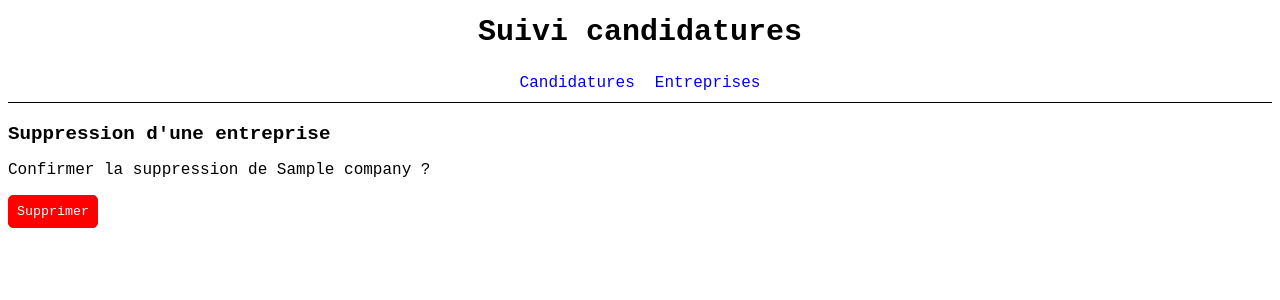
After one commit to GDami/SuiviCandidatures, a Django app: page /companies/1/delete in a window 1280 px wide. The commit adds this page. Shown: the top 300 px of the page. Run offline with Django 5.2, Linux system fonts and the light colour scheme; tables that the repository leaves empty hold one stand-in row (values such as "Sample post").

Commit message:
added buttons and pages to for deleting applications and companies

```diff
--- a/suivi_candidatures/findjob/static/findjob/styles.css
+++ b/suivi_candidatures/findjob/static/findjob/styles.css
@@ -41,18 +41,25 @@ h1 {
     text-decoration: none;
     border-radius: 5px;
     padding:8px;
+    cursor: pointer;
 }
 
 .export_button {
     color:white;
     background-color: #1E90FF;
-    border: solid 1px ##1E90FF;
+    border: solid 1px #1E90FF;
 }
 
 .add_button {
     color:white;
     background-color: #689f38;
     border: solid 1px #689f38;
+}
+
+.delete_button {
+    color:white;
+    background-color: red;
+    border: solid 1px red;
 }
 
 .filter_button {
--- a/suivi_candidatures/findjob/templates/findjob/application_add.html
+++ b/suivi_candidatures/findjob/templates/findjob/application_add.html
@@ -2,7 +2,7 @@
 
 {% block content %}
 
-<h1>Nouvelle candidature<h1>
+<h1>Nouvelle candidature</h1>
 
 <form action="" method="post" novalidate>
     {%csrf_token%}
--- a/suivi_candidatures/findjob/templates/findjob/application_detail.html
+++ b/suivi_candidatures/findjob/templates/findjob/application_detail.html
@@ -31,5 +31,8 @@
         {% endif %}</li>
 
     <li><a target="_blank" href="{{application.link}}">Lien</a></li>
+</ul>
+
+<a class="delete_button button" href="{% url 'application-delete' application.id %}">Supprimer</a>
 
 {% endblock %}
--- /dev/null
+++ b/suivi_candidatures/findjob/templates/findjob/company_delete.html
@@ -0,0 +1,14 @@
+{% extends 'findjob/base.html' %}
+
+{% block content %}
+
+<h1>Suppression d'une entreprise</h1>
+
+
+<form action="" method="post" novalidate>
+    {%csrf_token%}
+    <p>Confirmer la suppression de {{company.name}} ?</p>
+    <input class="delete_button button" type="submit" value="Supprimer">
+</form>
+
+{% endblock %}
--- a/suivi_candidatures/findjob/templates/findjob/company_detail.html
+++ b/suivi_candidatures/findjob/templates/findjob/company_detail.html
@@ -2,7 +2,9 @@
 
 {% block content %}
 
-<h1>{{company.name}}<h1>
+<h1>{{company.name}}</h1>
+
+<a class="delete_button button" href="{% url 'company-delete' company.id %}">Supprimer</a>
 
 <h2>Candidatures liées :</h2>
 <ul>
--- a/suivi_candidatures/findjob/views.py
+++ b/suivi_candidatures/findjob/views.py
@@ -68,11 +68,14 @@ def application_add(request):
 
 def application_delete(request, id):
     application = get_object_or_404(Application, id=id)
-
-    return render(request,
-                  'findjob/application_delete',
-                  {'application':application}
-                  )
+    if request.method == 'GET':
+        return render(request,
+                    'findjob/application_delete.html',
+                    {'application':application}
+                    )
+    elif request.method == 'POST':
+        application.delete()
+        return redirect('application-list')
 
 def application_accepted(request, id):
     application = get_object_or_404(Application, id=id)
@@ -149,6 +152,17 @@ def company_add(request):
                   {'form':form}
                   )
 
+def company_delete(request, id):
+    company = get_object_or_404(Company, id=id)
+    if request.method == 'GET':
+        return render(request,
+                    'findjob/company_delete.html',
+                    {'company':company}
+                    )
+    elif request.method == 'POST':
+        company.delete()
+        return redirect('company-list')
+
 def callback_add(request, id):
     application = get_object_or_404(Application, id=id)
 
--- a/suivi_candidatures/suivi_candidatures/urls.py
+++ b/suivi_candidatures/suivi_candidatures/urls.py
@@ -30,6 +30,7 @@ urlpatterns = [
     path('applications/export-csv/', views.application_export_csv, name='application-export-csv'),
     path('companies/', views.company_list, name='company-list'),
     path('companies/<int:id>/', views.company_detail, name='company-detail'),
+    path('companies/<int:id>/delete', views.company_delete, name='company-delete'),
     path('companies/add/', views.company_add, name='company-add'),
     path('applications/<int:id>/callback/add', views.callback_add, name='callback-add'),
 ]
```
Also changed, not shown: suivi_candidatures/findjob/templates/findjob/application_delete.html (added, +14 -0 lines), suivi_candidatures/findjob/templates/findjob/forms.py (added, +19 -0 lines).
